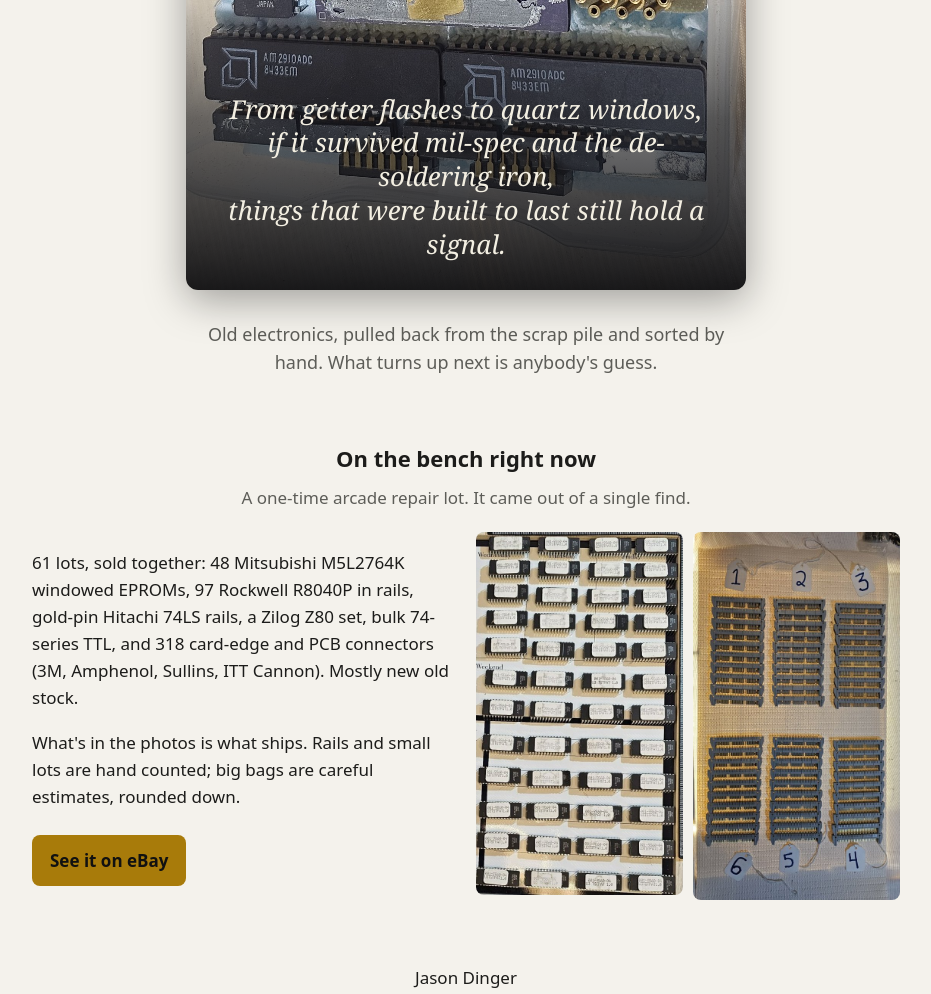
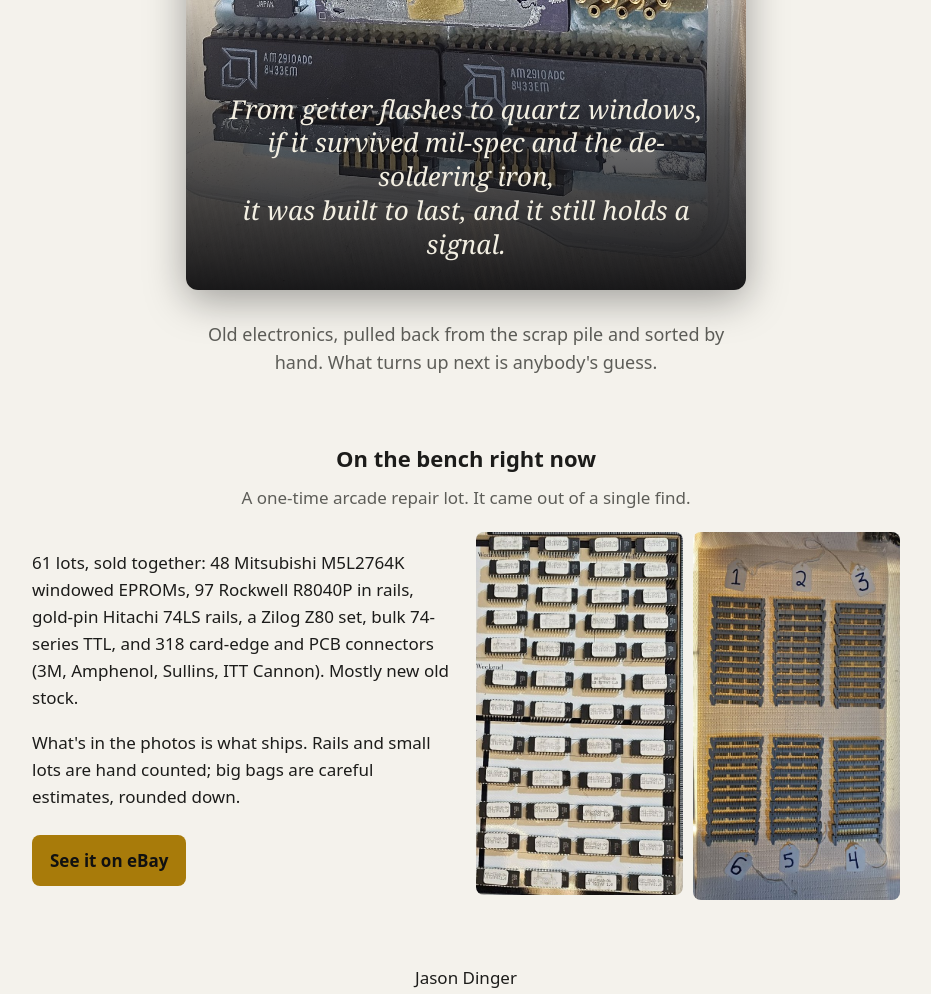
Before and after one commit to Babydude3404/secondandfailing, a plain HTML site: page index.html in a window 1280 px wide. Shown: the part 795-1789 px from the top of the page, without its empty margins (174-1105 px from the left). Drawn offline with Linux system fonts and the light colour scheme.

Commit message:
Saying: final wording
Co-Authored-By: Claude Opus 5.5 <noreply@anthropic.com>

```diff
--- a/index.html
+++ b/index.html
@@ -4,9 +4,9 @@
 <meta charset="utf-8">
 <meta name="viewport" content="width=device-width,initial-scale=1">
 <title>Second and Failing | Jason Dinger | Secondhand Vintage Electronics, Eastern Oregon</title>
-<meta name="description" content="Second and Failing: vintage electronics salvaged, sorted and passed on by Jason Dinger in Eastern Oregon. From getter flashes to quartz windows, if it survived mil-spec and the de-soldering iron, things that were built to last still hold a signal.">
+<meta name="description" content="Second and Failing: vintage electronics salvaged, sorted and passed on by Jason Dinger in Eastern Oregon. From getter flashes to quartz windows, if it survived mil-spec and the de-soldering iron, it was built to last, and it still holds a signal.">
 <meta property="og:title" content="Second and Failing">
-<meta property="og:description" content="From getter flashes to quartz windows, if it survived mil-spec and the de-soldering iron, things that were built to last still hold a signal.">
+<meta property="og:description" content="From getter flashes to quartz windows, if it survived mil-spec and the de-soldering iron, it was built to last, and it still holds a signal.">
 <meta property="og:image" content="img/cover.jpg">
 <script type="application/ld+json">
 {"@context":"https://schema.org","@type":"Organization","name":"Second and Failing",
@@ -46,7 +46,7 @@ footer{text-align:center;color:var(--mute);font-size:14px;padding:40px 16px}
   <div class="brand">Second and Failing</div>
   <figure>
     <img src="img/cover.jpg" alt="A clear case of vintage gold and white ceramic chips, Sprague logic and an AMD 286, set in blue foam">
-    <figcaption><span>From getter flashes to quartz windows,</span><span>if it survived mil-spec and the de-soldering iron,</span><span>things that were built to last still hold a signal.</span></figcaption>
+    <figcaption><span>From getter flashes to quartz windows,</span><span>if it survived mil-spec and the de-soldering iron,</span><span>it was built to last, and it still holds a signal.</span></figcaption>
   </figure>
   <p class="open">Old electronics, pulled back from the scrap pile and sorted by hand. What turns up next is anybody's guess.</p>
 
```
